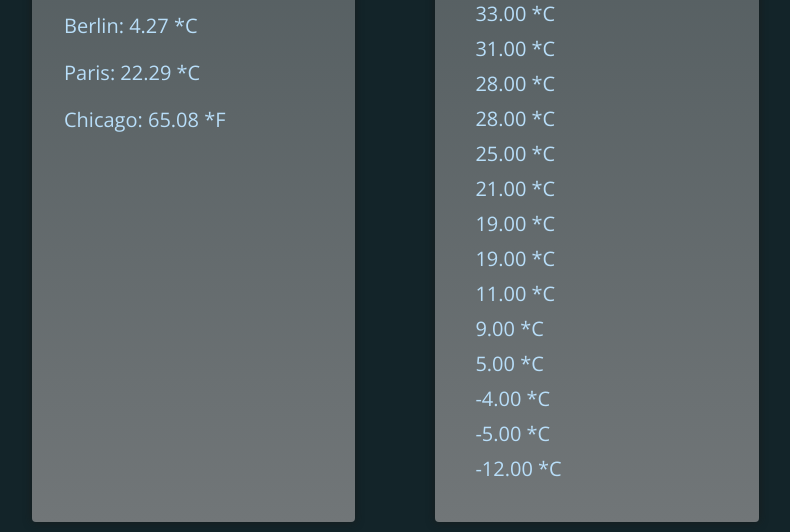
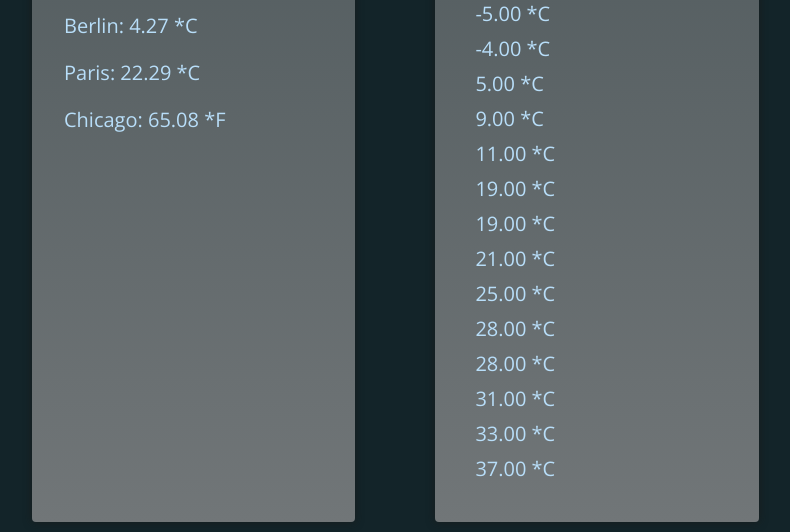
Before and after one commit to L1ndseyHerman/temperature-app, an Angular app: page / in a window 1280 px wide. Shown: the part 211-743 px from the top of the page, without its empty margins (168-958 px from the left). Built offline with nearby package versions, Linux system fonts and the light colour scheme.

Commit message:
Caught up thru vid 174: Pipe Limitations & When Not To Use Them

```diff
--- a/src/app/app.component.html
+++ b/src/app/app.component.html
@@ -25,10 +25,7 @@
       </div>
     </header>
     <ul>
-      @for (
-        temperature of historicTemperatures | sort: "desc";
-        track temperature
-      ) {
+      @for (temperature of historicTemperatures; track temperature) {
         <li (click)="onReset($index)">{{ temperature | temp: "cel" }}</li>
       }
     </ul>
--- a/src/app/app.component.ts
+++ b/src/app/app.component.ts
@@ -22,6 +22,10 @@ export class AppComponent {
     25, 37, 19, -4, 28, 21, 19, 28, 33, 31, 9, 11, 5, -12, -5,
   ];
 
+  constructor() {
+    this.historicTemperatures.sort((a, b) => (a > b ? 1 : -1));
+  }
+
   onReset(index: number) {
     //  Can't do this when sorting an array in a pipe, pipe won't re-run!
     //  Nvm, it can if u set pure to false in the pipe:
```
